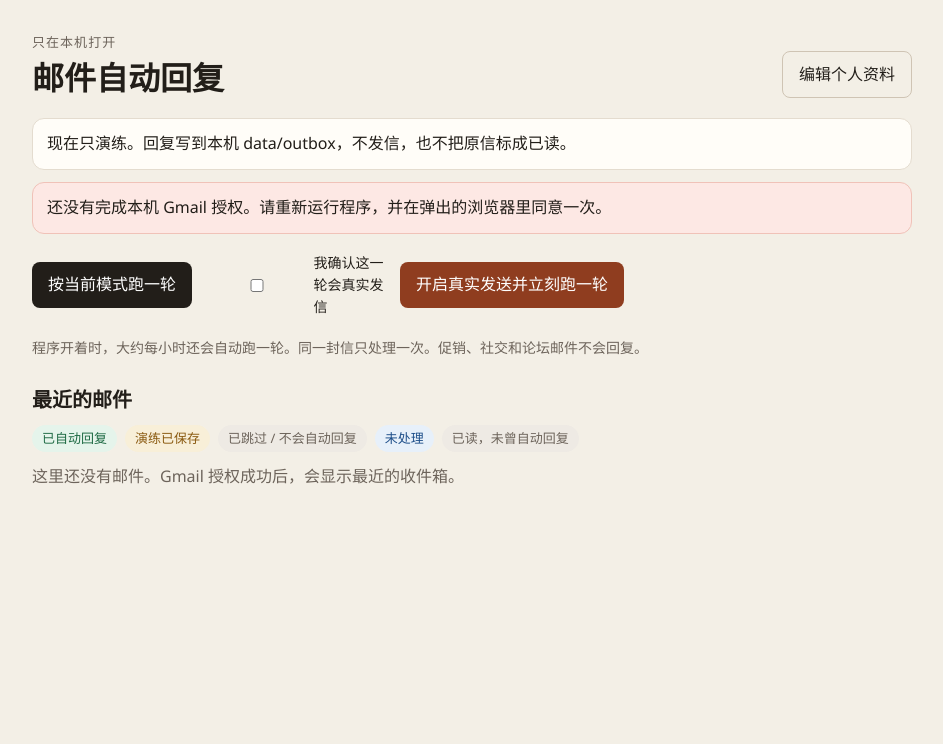
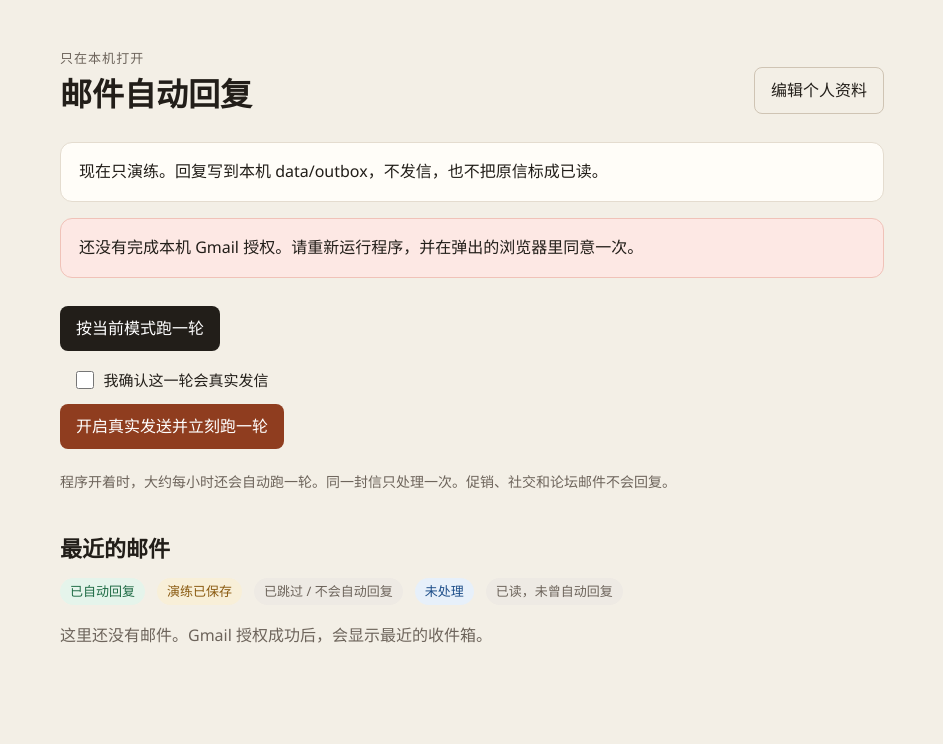
Before and after one commit to agent-room-alkl/autogmail, a Flask app: page / in a window 1280 px wide. Shown: the top 744 px of the page, without its empty margins (168-1111 px from the left). Run offline with Flask 3, Linux system fonts and the light colour scheme.

Commit message:
Give the admin page more room between the controls.
Co-authored-by: Cursor <cursoragent@cursor.com>

```diff
--- a/static/style.css
+++ b/static/style.css
@@ -23,14 +23,14 @@ body {
 }
 
 main {
-  max-width: 920px;
+  max-width: 880px;
   margin: 0 auto;
-  padding: 32px 20px 80px;
+  padding: 48px 28px 96px;
 }
 
 h1, h2, h3 { line-height: 1.3; font-weight: 650; }
 h1 { margin: 0; font-size: 32px; }
-h2 { margin: 0 0 12px; font-size: 20px; }
+h2 { margin: 8px 0 16px; font-size: 22px; }
 h3 { margin: 0; font-size: 18px; }
 
 a { color: var(--accent); }
@@ -38,9 +38,9 @@ a { color: var(--accent); }
 .top {
   display: flex;
   justify-content: space-between;
-  gap: 16px;
+  gap: 24px;
   align-items: flex-end;
-  margin-bottom: 20px;
+  margin-bottom: 28px;
 }
 
 .eyebrow, .account, .meta, .hint, .empty {
@@ -62,7 +62,7 @@ a { color: var(--accent); }
   border-radius: 12px;
 }
 
-.banner { padding: 12px 14px; margin: 0 0 12px; }
+.banner { padding: 16px 18px; margin: 0 0 16px; }
 .banner.danger { background: var(--danger-bg); border-color: #f0c2b8; }
 .banner.warn { background: var(--warn-bg); border-color: #ead7a6; }
 
@@ -71,14 +71,15 @@ a { color: var(--accent); }
 
 .actions {
   display: flex;
-  flex-wrap: wrap;
-  gap: 12px 16px;
-  align-items: center;
-  margin: 18px 0 28px;
+  flex-direction: column;
+  align-items: flex-start;
+  gap: 18px;
+  margin: 28px 0 40px;
 }
 
-.actions form { display: flex; gap: 10px; align-items: center; flex-wrap: wrap; }
-.actions .hint { flex-basis: 100%; }
+.actions form { display: flex; gap: 12px; align-items: center; }
+.confirm-form { flex-direction: column; align-items: flex-start; gap: 14px; }
+.actions .hint { max-width: 42rem; margin-top: 4px; }
 
 button, .button {
   appearance: none;
@@ -102,14 +103,19 @@ button.quiet, .button.quiet {
 
 button:disabled { opacity: 0.6; cursor: wait; }
 
-.check { display: flex; gap: 8px; align-items: center; font-size: 14px; }
-
+.check {
+  display: flex;
+  gap: 10px;
+  align-items: center;
+  font-size: 15px;
+  line-height: 1.5;
+}
 .legend {
   display: flex;
   flex-wrap: wrap;
-  gap: 8px;
+  gap: 10px 12px;
   padding: 0;
-  margin: 0 0 12px;
+  margin: 8px 0 18px;
   list-style: none;
 }
 
@@ -167,6 +173,7 @@ input, textarea {
 }
 
 textarea { resize: vertical; }
+.check input { width: 18px; height: 18px; margin: 0; flex: none; }
 
 @media (max-width: 640px) {
   .top, .mail-head { flex-direction: column; align-items: stretch; }
--- a/templates/index.html
+++ b/templates/index.html
@@ -56,10 +56,10 @@
     <button class="quiet" type="submit">关闭真实发送并立刻跑一轮</button>
   </form>
   {% else %}
-  <form method="post" action="{{ url_for('toggle') }}" data-confirm="确定开启真实发送？这一轮会回复还没处理过的未读信，并把原信标成已读。已经处理过的信不会再发。">
+  <form class="confirm-form" method="post" action="{{ url_for('toggle') }}" data-confirm="确定开启真实发送？这一轮会回复还没处理过的未读信，并把原信标成已读。已经处理过的信不会再发。">
     <label class="check">
       <input type="checkbox" name="confirm" value="1" required>
-      我确认这一轮会真实发信
+      <span>我确认这一轮会真实发信</span>
     </label>
     <button class="danger" type="submit">开启真实发送并立刻跑一轮</button>
   </form>
```
